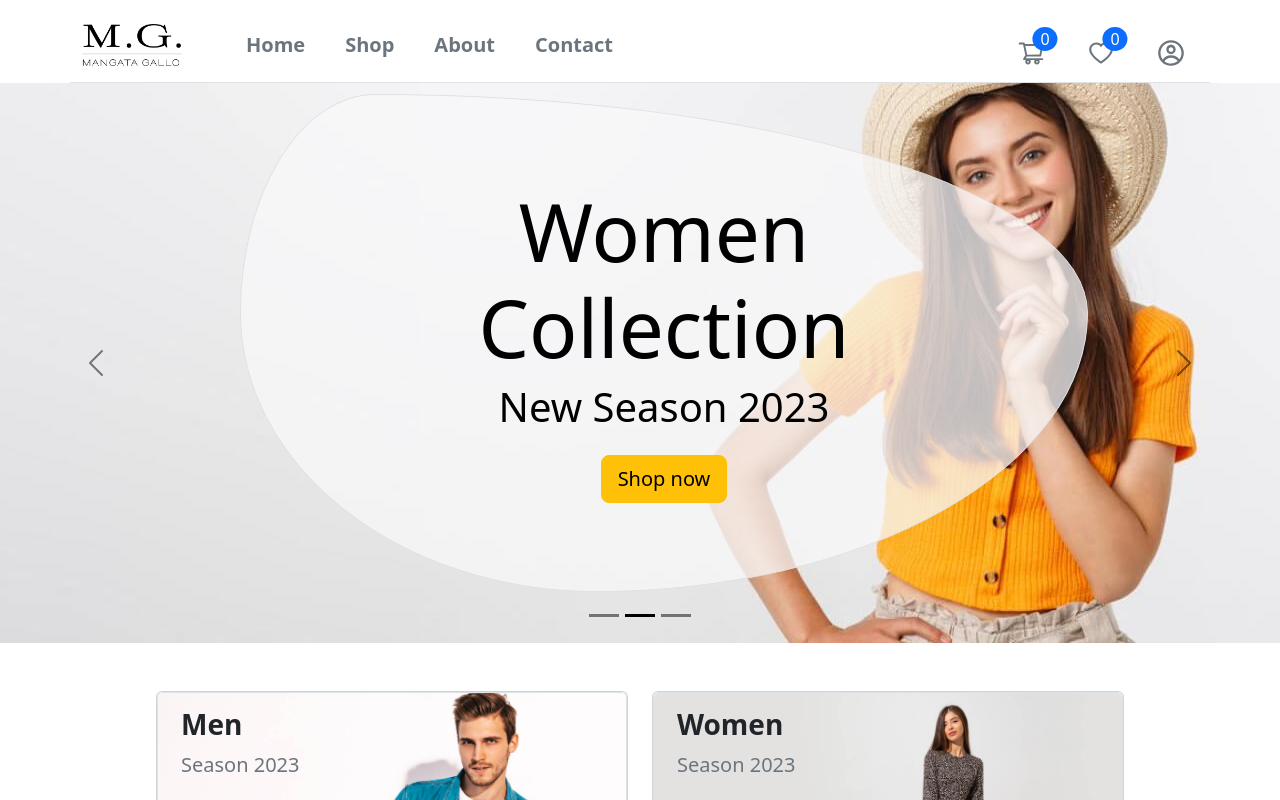
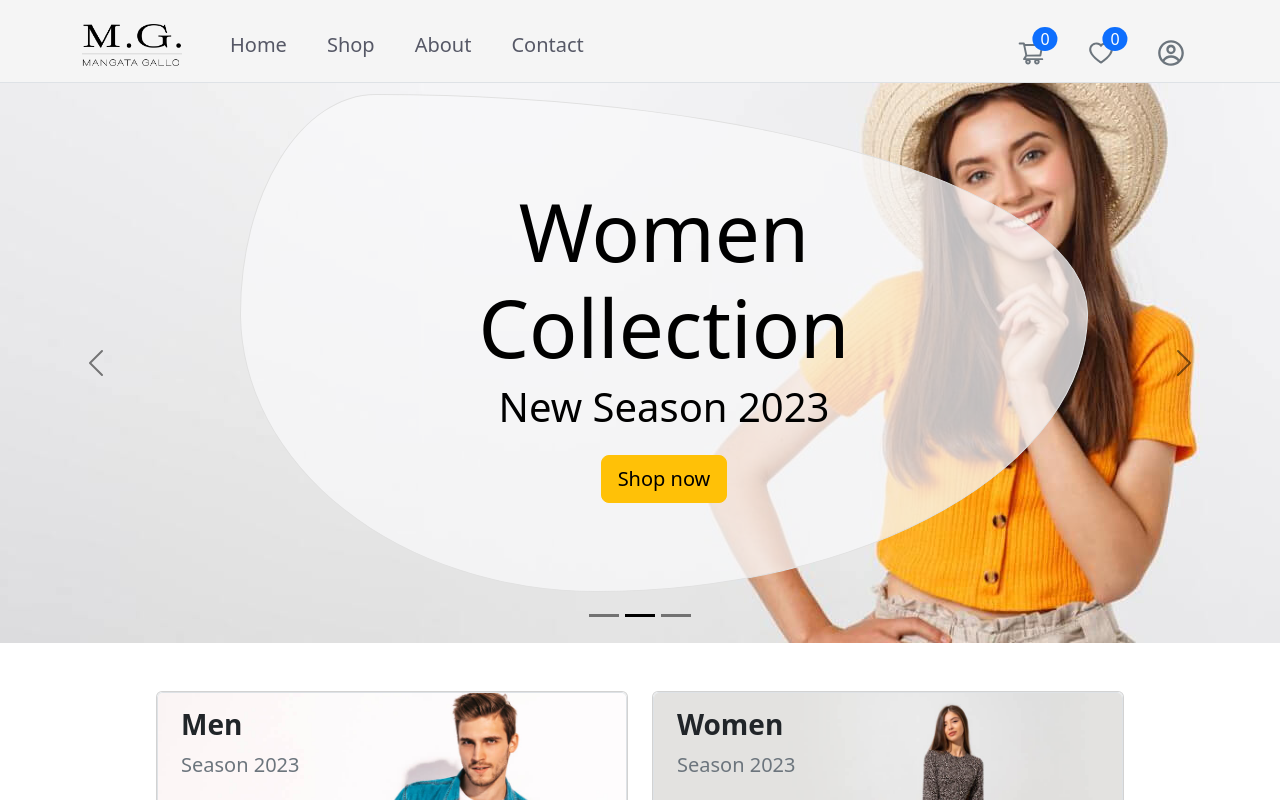
Before and after one commit to AdriandGrigore/Ecommerce-Website, a React (Create React App) app: page / in a window 1280 px wide. Shown: the top 800 px of the page. Built offline with nearby package versions, Linux system fonts and the light colour scheme.

Commit message:
Navbar links changed to Links for react-router + some design changes to them

```diff
--- a/src/components/Navbar.js
+++ b/src/components/Navbar.js
@@ -4,6 +4,8 @@ import NavBar from 'react-bootstrap/Navbar'
 import logo from '../assets/MangataLogo.png'
 import { AiOutlineShoppingCart, AiOutlineHeart } from 'react-icons/ai'
 import { CgProfile } from 'react-icons/cg'
+import { Link } from 'react-router-dom'
+import "../css/Navbar.css"
 
 function Navbar() {
 
@@ -28,16 +30,16 @@ function Navbar() {
 
     return (
         <NavBar
-            bg="white"
+            style={{ backgroundColor: "whitesmoke" }}
             expand="md"
             sticky='top'
-            className='pb-0'
+            className='pb-0 border border-start-0 border-end-0 border-top-0'
         >
             <Container
-                className='border border-start-0 border-end-0 border-top-0 py-2 flex-wrap'
+                className='py-2 flex-wrap'
             >
                 <NavBar.Brand
-                    href="#home"
+                    href="/#"
                 >
                     <Image
                         src={logo}
@@ -50,18 +52,18 @@ function Navbar() {
                     id="responsive-navbar-nav"
                 >
                     <Nav
-                        className="ms-0 ms-md-3 fs-5 fw-bold"
+                        className="ms-0 ms-md-3 fs-5"
                     >
                         {
                             navbarLinks.map((link, index) => {
                                 return (
-                                    <Nav.Link
+                                    <Link
                                         key={index}
-                                        href={link.href}
-                                        className='ms-0 ms-md-4 py-3 py-md-2 link-secondary'
+                                        to={link.href}
+                                        className='px-3 py-3 py-md-2 navbar-links fs-5 me-0 me-md-2'
                                     >
                                         {link.name}
-                                    </Nav.Link>
+                                    </Link>
                                 )
                             })
                         }
--- /dev/null
+++ b/src/css/Navbar.css
@@ -0,0 +1,11 @@
+.navbar-links {
+  color: rgb(86, 88, 102);
+  text-decoration: none;
+  transition: 0.3s ease-in-out;
+}
+
+.navbar-links:hover {
+  color: white;
+  background-color: rgb(78, 79, 85);
+  border-radius: 7px;
+}
```
